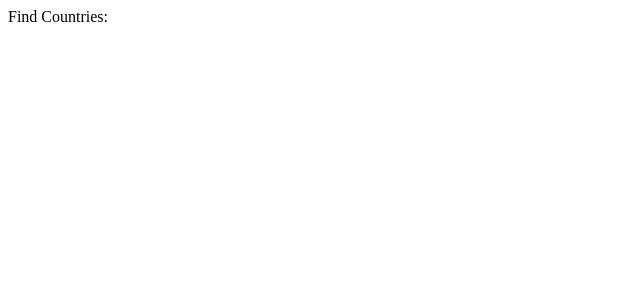
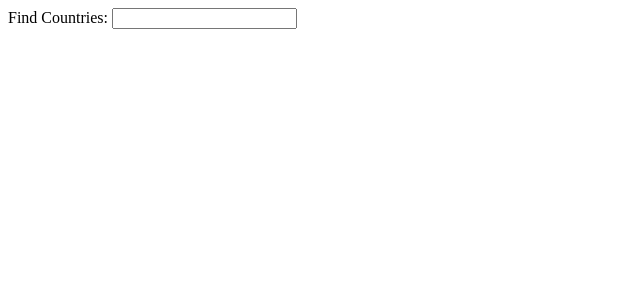
Before and after one commit to Jaathavan/FSO-2022-Exercise-Solutions, a React (Create React App) app in the folder part2/countries/: page / in a window 1280 px wide. Shown: the top 300 px of the page, without its empty margins (0-640 px from the left). Built offline with nearby package versions, Linux system fonts and the light colour scheme.

Commit message:
add imports and states

```diff
--- a/part2/countries/package.json
+++ b/part2/countries/package.json
@@ -6,6 +6,7 @@
     "@testing-library/jest-dom": "^5.16.4",
     "@testing-library/react": "^13.3.0",
     "@testing-library/user-event": "^13.5.0",
+    "axios": "^0.27.2",
     "react": "^18.2.0",
     "react-dom": "^18.2.0",
     "react-scripts": "5.0.1",
--- a/part2/countries/src/App.js
+++ b/part2/countries/src/App.js
@@ -1,7 +1,15 @@
+import { useState, useEffect } from "react";
+import axios from "axios";
+
 const App = () => {
+  const [countries, setCountries] = useState([])
+  const [filter, setFilter] = useState('')
+
+
   return (
     <div>
-      <div>Find Countries: </div>
+      <div>Find Countries: <input></input></div>
+
     </div>
   );
 }
```
Also changed, not shown: 1 other file (tests, documents, lock files or other folders).
